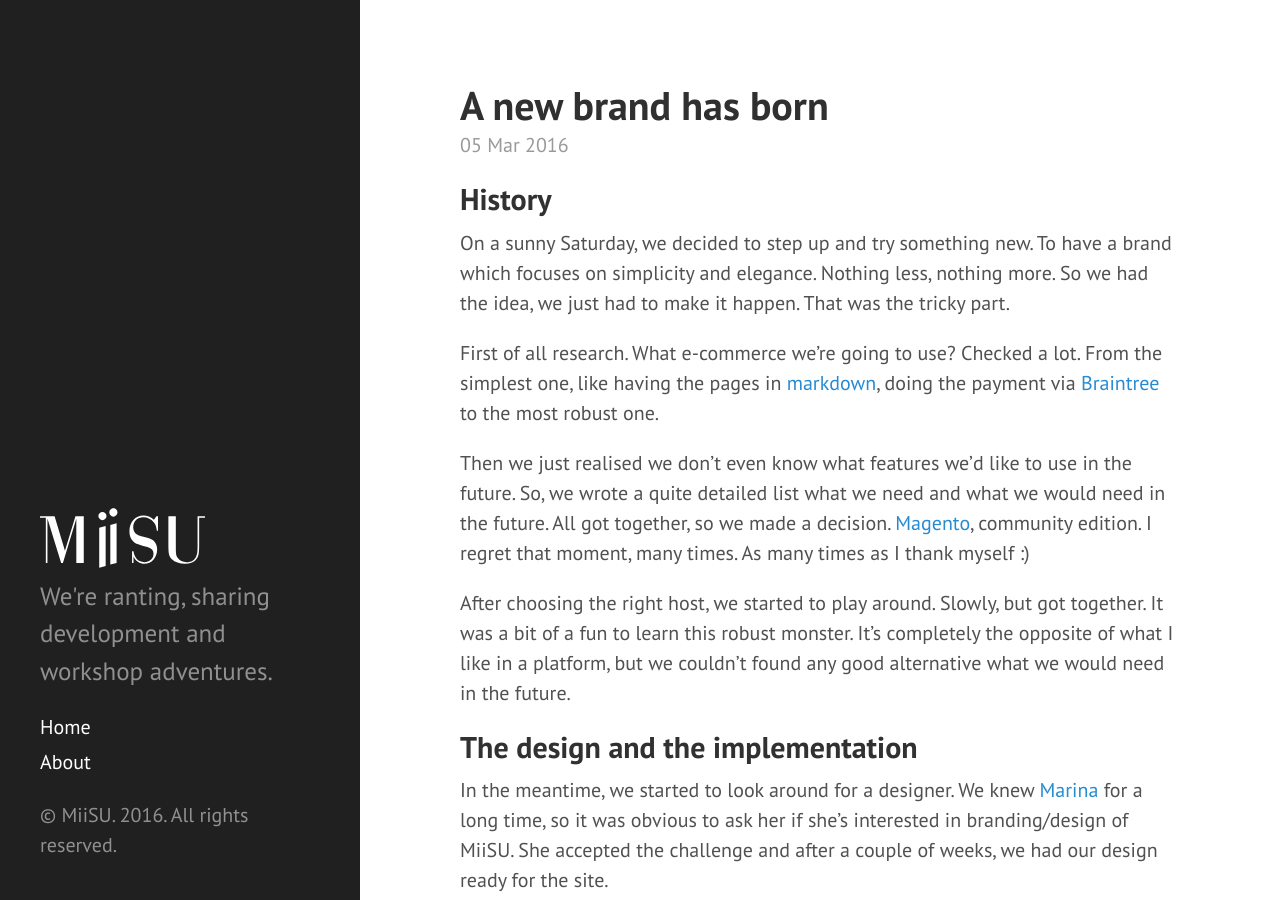
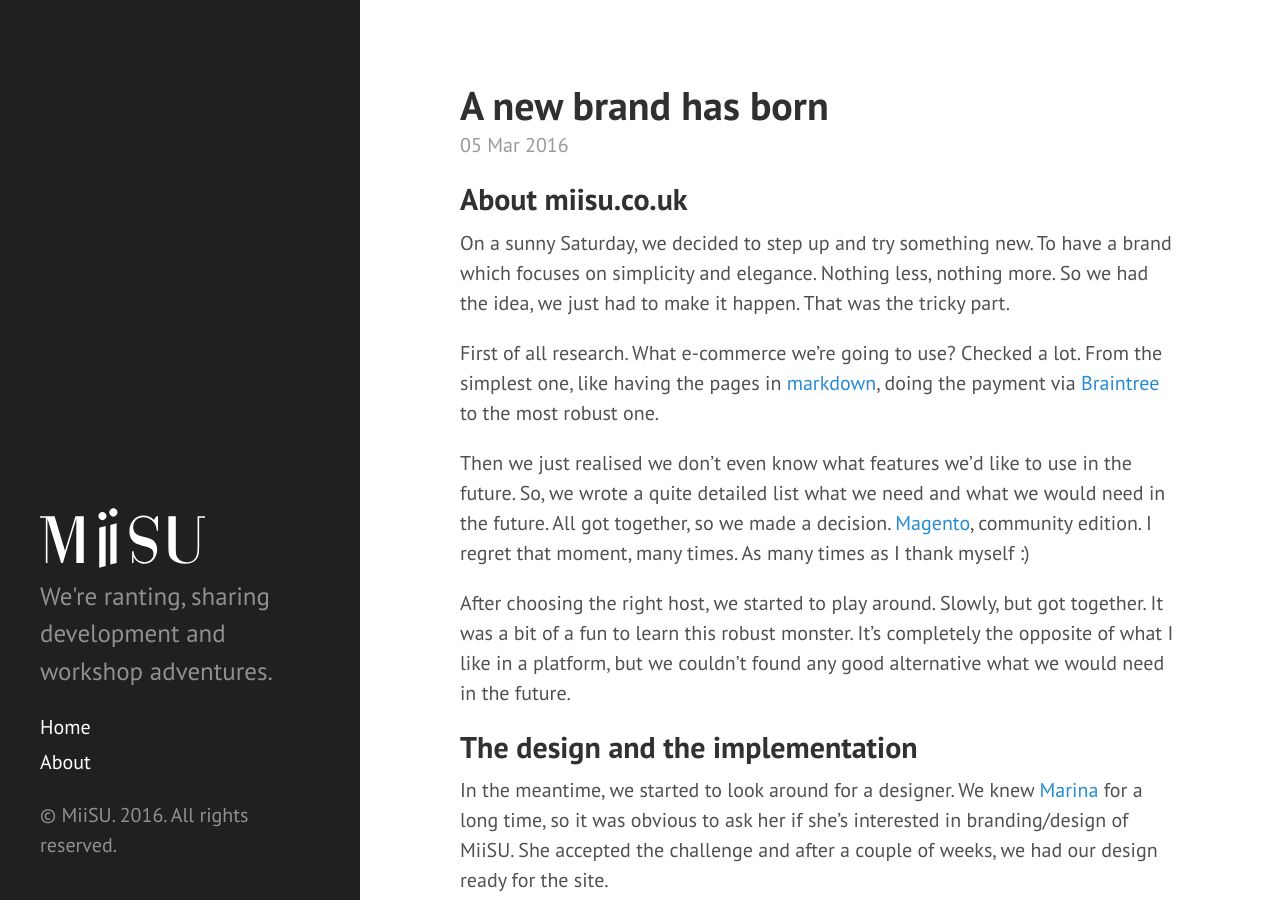
Before and after one commit to ksgy/miisu_blog, a Jekyll site: the page built from _posts/2016-03-05-a-new-brand-has-born.md, in a window 1280 px wide and 900 px high. Built offline with Jekyll 4.4.1, drawn with Linux system fonts in a browser that asks for light colours; Markdown is read by kramdown in place of the engine named in the settings.

Commit message:
Edit subtitle

```diff
--- a/_posts/2016-03-05-a-new-brand-has-born.md
+++ b/_posts/2016-03-05-a-new-brand-has-born.md
@@ -3,7 +3,7 @@ layout: post
 title: A new brand has born
 ---
 
-## History
+## About miisu.co.uk
 
 On a sunny Saturday, we decided to step up and try something new. To have a brand which focuses on simplicity and elegance. Nothing less, nothing more. So we had the idea, we just had to make it happen. That was the tricky part.
 
```
